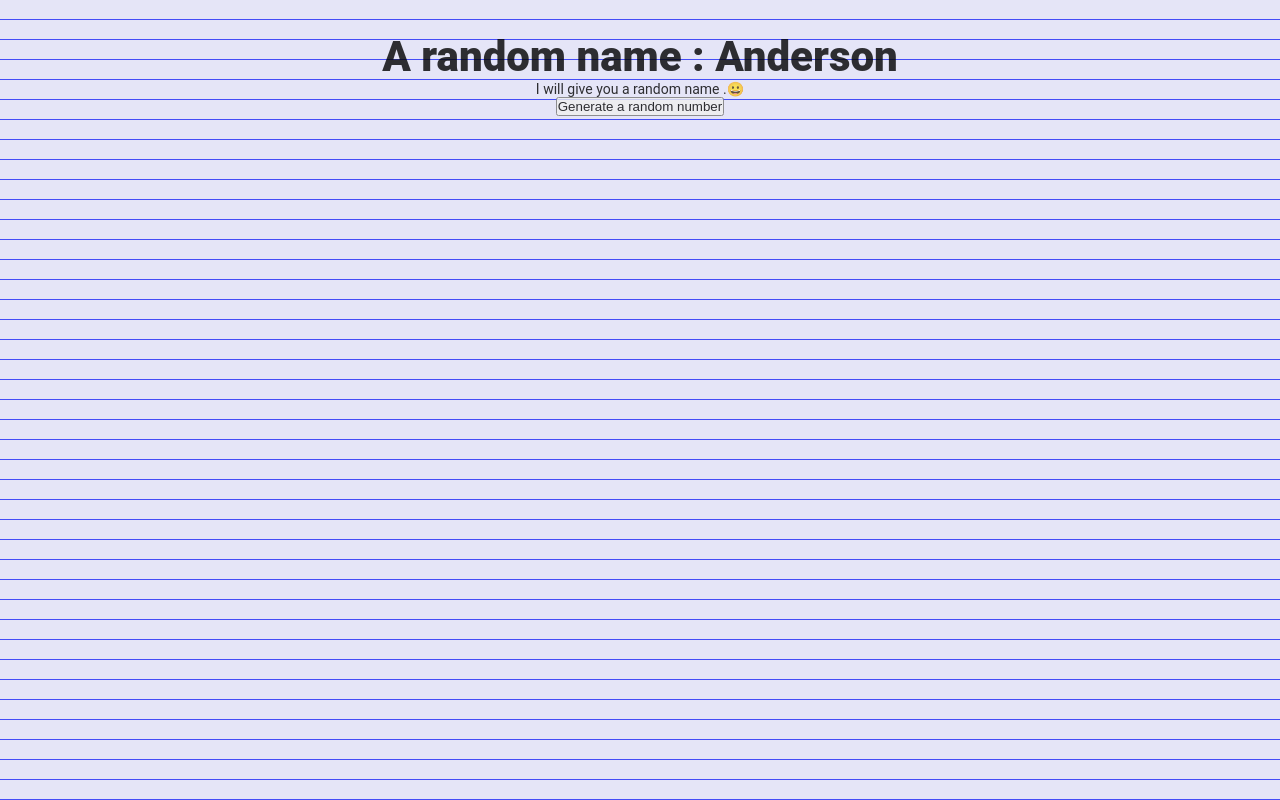
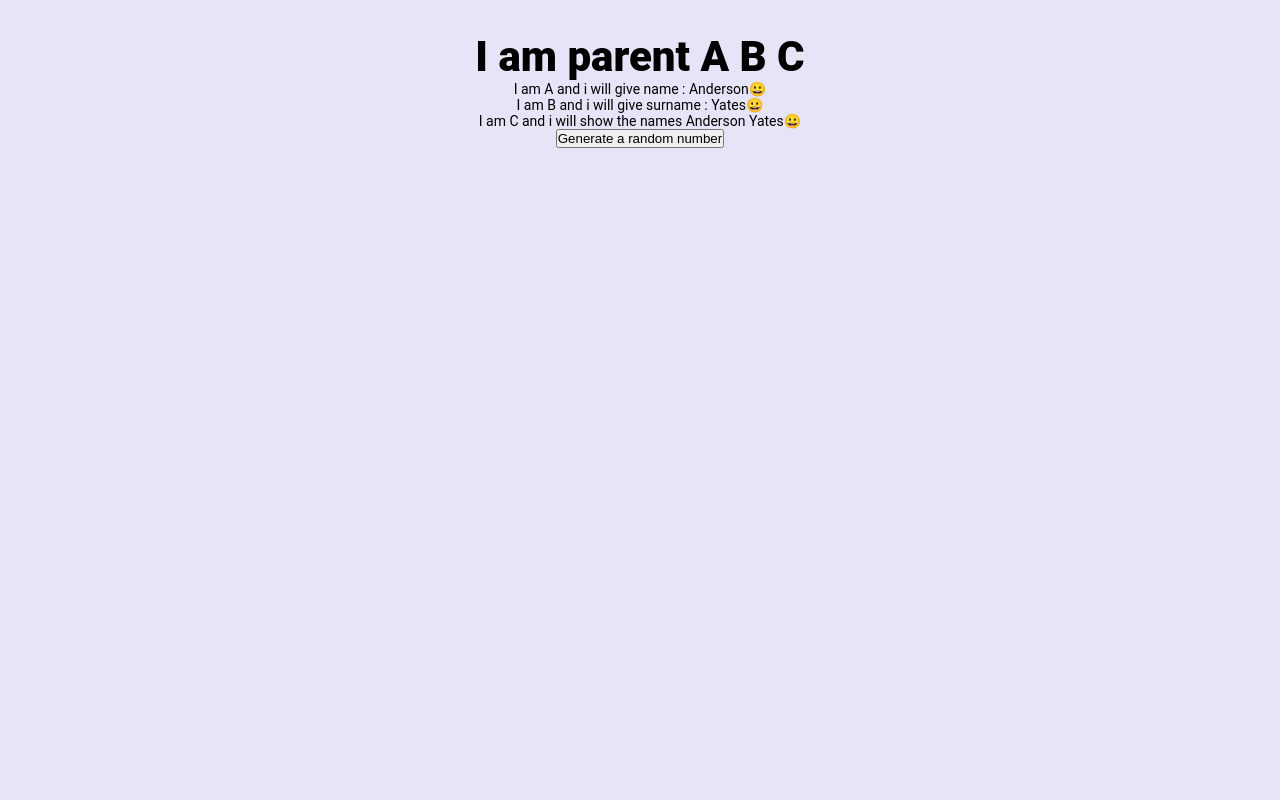
Before and after one commit to luv-jeri/React, a React (Create React App) app: page / in a window 1280 px wide. Built offline with nearby package versions, Linux system fonts and the light colour scheme.

Commit message:
sibling props using lifting up of state - lvl God

```diff
--- a/src/App.js
+++ b/src/App.js
@@ -1,21 +1,21 @@
 import './App.css';
 import { useState } from 'react';
 import A from './components/A';
+import B from './components/B';
+import C from './components/C';
 
 function App() {
-  // const states = useState(0); //` [ 0 , setter ]
-
-  // const randomNumber = states[0]
-  // const setRandomNumber = states[1]
-
   const [randomNumber, setRandomNumber] = useState(0);
   const [name, setName] = useState('');
+  const [surname, setSurname] = useState('');
 
   return (
     <div className='container'>
-      <h1> A random name : {name}</h1>
+      <h1> I am parent A B C</h1>
 
       <A randomNumber={randomNumber} setter={setName} />
+      <B setter={setSurname} />
+      <C name={name} surname={surname} />
 
       <button
         onClick={() => {
--- a/src/components/A.jsx
+++ b/src/components/A.jsx
@@ -1,10 +1,9 @@
-import React from 'react';
+import React, { useState } from 'react';
 import names from './name.js';
 
 export default function A({ randomNumber, setter }) {
   const name = names[randomNumber];
-
   setter(name);
 
-  return <div>I will give you a random name .😀</div>;
+  return <div>I am A and i will give name : {name}😀</div>;
 }
--- /dev/null
+++ b/src/components/B.jsx
@@ -0,0 +1,9 @@
+import React, { useState } from 'react';
+import names from './name.js';
+
+export default function B({ setter }) {
+  const surname = names[Math.floor(Math.random() * 150)];
+  setter(surname);
+
+  return <div>I am B and i will give surname : {surname}😀</div>;
+}
--- /dev/null
+++ b/src/components/C.jsx
@@ -0,0 +1,10 @@
+import React from 'react';
+import names from './name.js';
+
+export default function C({ name, surname }) {
+  return (
+    <div>
+      I am C and i will show the names {name} {surname}😀
+    </div>
+  );
+}
--- a/src/index.css
+++ b/src/index.css
@@ -8,15 +8,6 @@ body {
   font-family: 'Roboto', sans-serif;
   font-size: 14px;
   background-color: #e5e5f7;
-  opacity: 0.8;
-  background-size: 20px 20px;
-  background-image: repeating-linear-gradient(
-    0deg,
-    #444cf7,
-    #444cf7 1px,
-    #e5e5f7 1px,
-    #e5e5f7
-  );
 }
 h1 {
   font-size: 3em;
```
